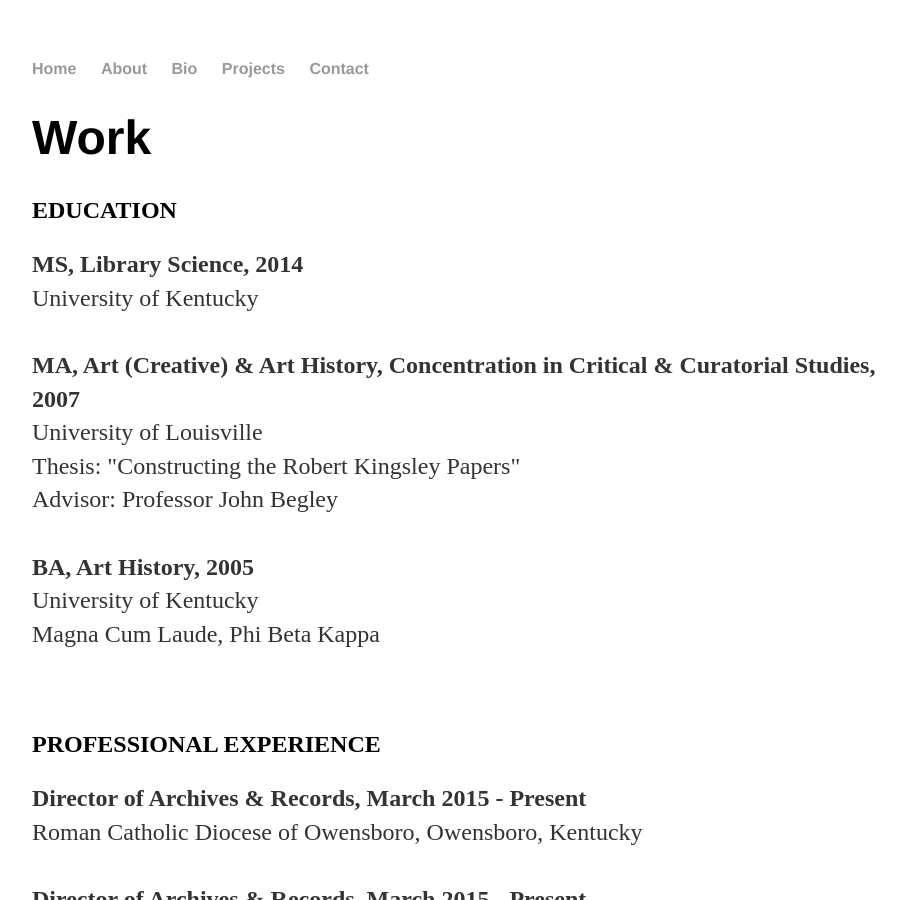
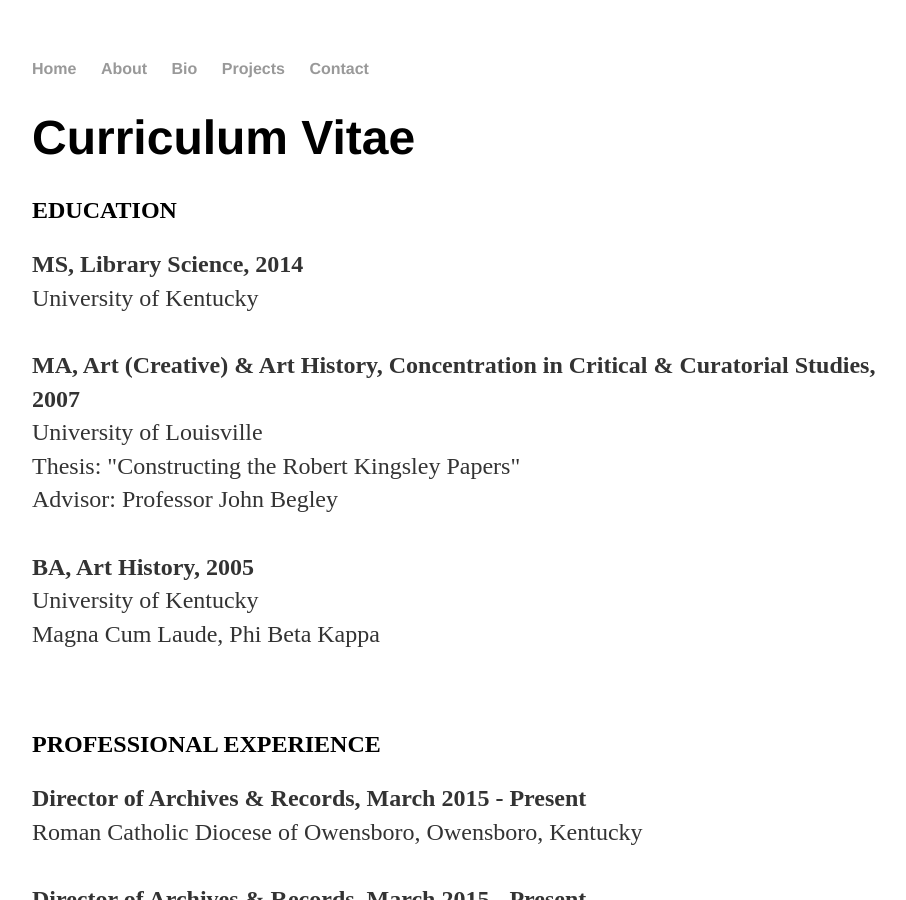
Before and after one commit to heiditaylorcaudill/heiditaylorcaudill.github.io, a Jekyll site: the page built from cv/index.html, in a window 1280 px wide and 900 px high. Shown: the whole window, without its empty margins (160-1066 px from the left). Built offline with Jekyll 4.4.1, drawn with Linux system fonts in a browser that asks for light colours.

Commit message:
Update index.html

```diff
--- a/cv/index.html
+++ b/cv/index.html
@@ -1,10 +1,10 @@
 ---
 layout: default
-title: Work - Heidi Taylor-Caudill
+title: CV - Heidi Taylor-Caudill
 ---
 
 <div class="blurb">
-	<h1>Work</h1>
+	<h1>Curriculum Vitae</h1>
 
 	<h2>EDUCATION</h2>
 	<p><b>MS, Library Science, 2014</b><br>
```
